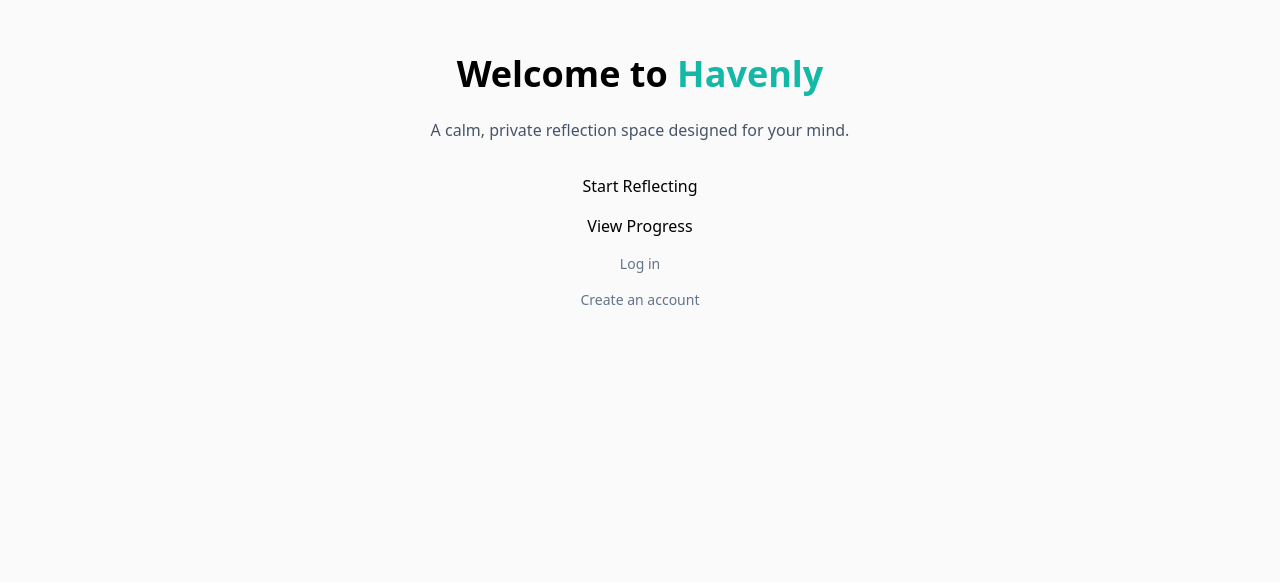
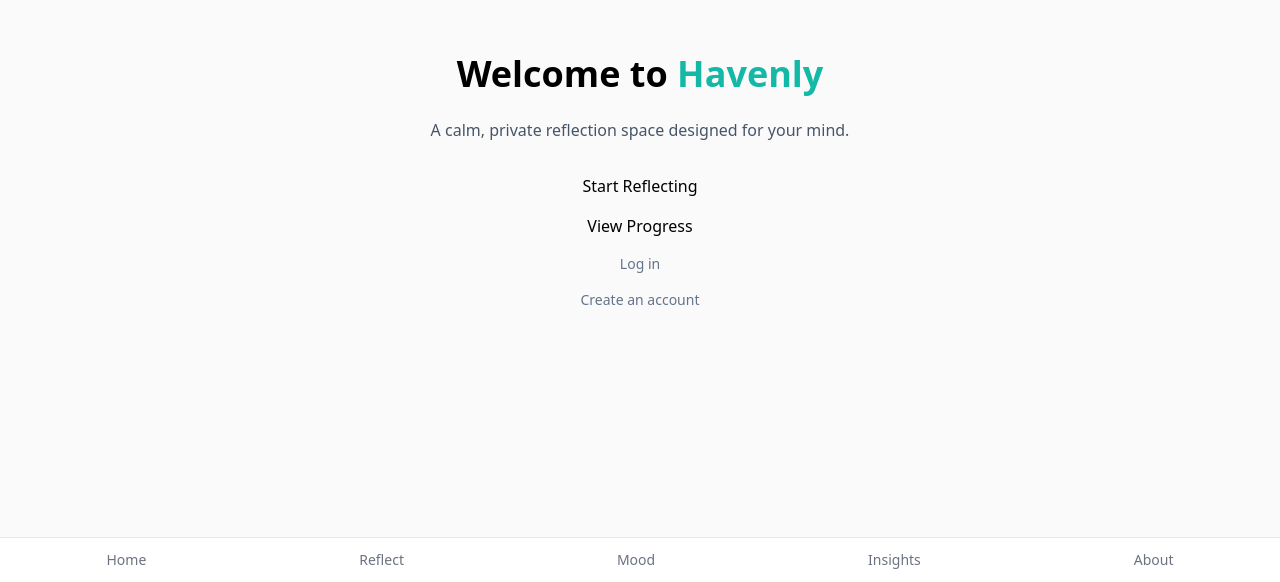
Before and after one commit to Khrboshi/Havenly-2.0, a Next.js app: page / in a window 1280 px wide. Shown: the part 218-800 px from the top of the page. Built offline with nearby package versions, Linux system fonts and the light colour scheme.

Commit message:
Update layout.jsx

```diff
--- a/app/layout.jsx
+++ b/app/layout.jsx
@@ -4,8 +4,10 @@ import "./globals.css";
 import { cn } from "@/lib/utils";
 import { Toaster } from "sonner";
 import { useEffect } from "react";
+import BottomNav from "@/components/BottomNav";
 
 export default function RootLayout({ children }) {
+  // Register service worker for PWA
   useEffect(() => {
     if ("serviceWorker" in navigator) {
       navigator.serviceWorker.register("/sw.js");
@@ -15,16 +17,26 @@ export default function RootLayout({ children }) {
   return (
     <html lang="en">
       <head>
+        {/* PWA Manifest */}
         <link rel="manifest" href="/manifest.json" />
+
+        {/* Theme color */}
         <meta name="theme-color" content="#0D7A7E" />
 
+        {/* iOS PWA support */}
+        <meta name="apple-mobile-web-app-capable" content="yes" />
         <link rel="apple-touch-icon" href="/icons/apple-icon-180.png" />
-        <meta name="apple-mobile-web-app-capable" content="yes" />
       </head>
 
-      <body className={cn("min-h-screen bg-background antialiased")}>
+      <body className={cn("min-h-screen bg-background antialiased pb-20")}>
+        {/* Page content */}
         {children}
+
+        {/* Toast notifications */}
         <Toaster />
+
+        {/* Bottom Navigation */}
+        <BottomNav />
       </body>
     </html>
   );
```
